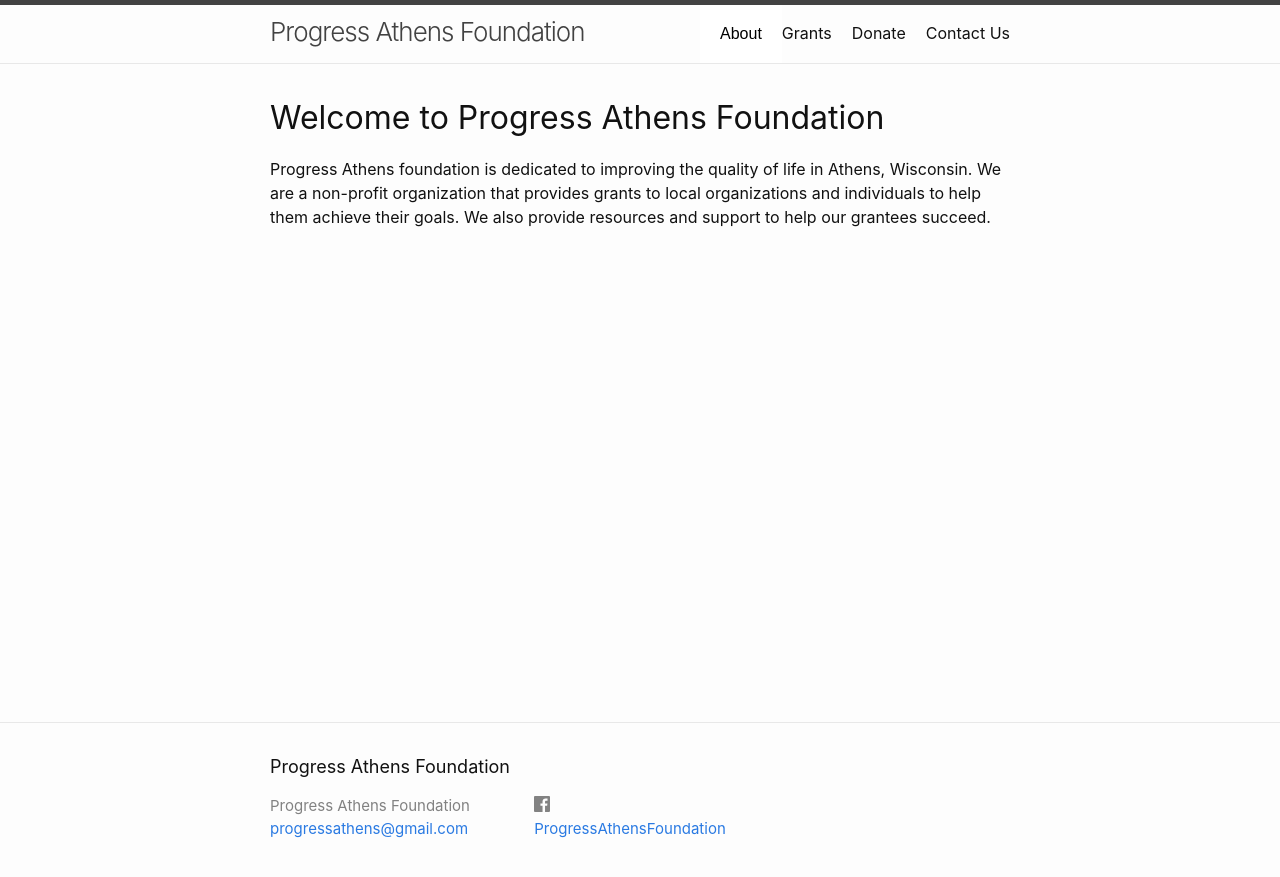
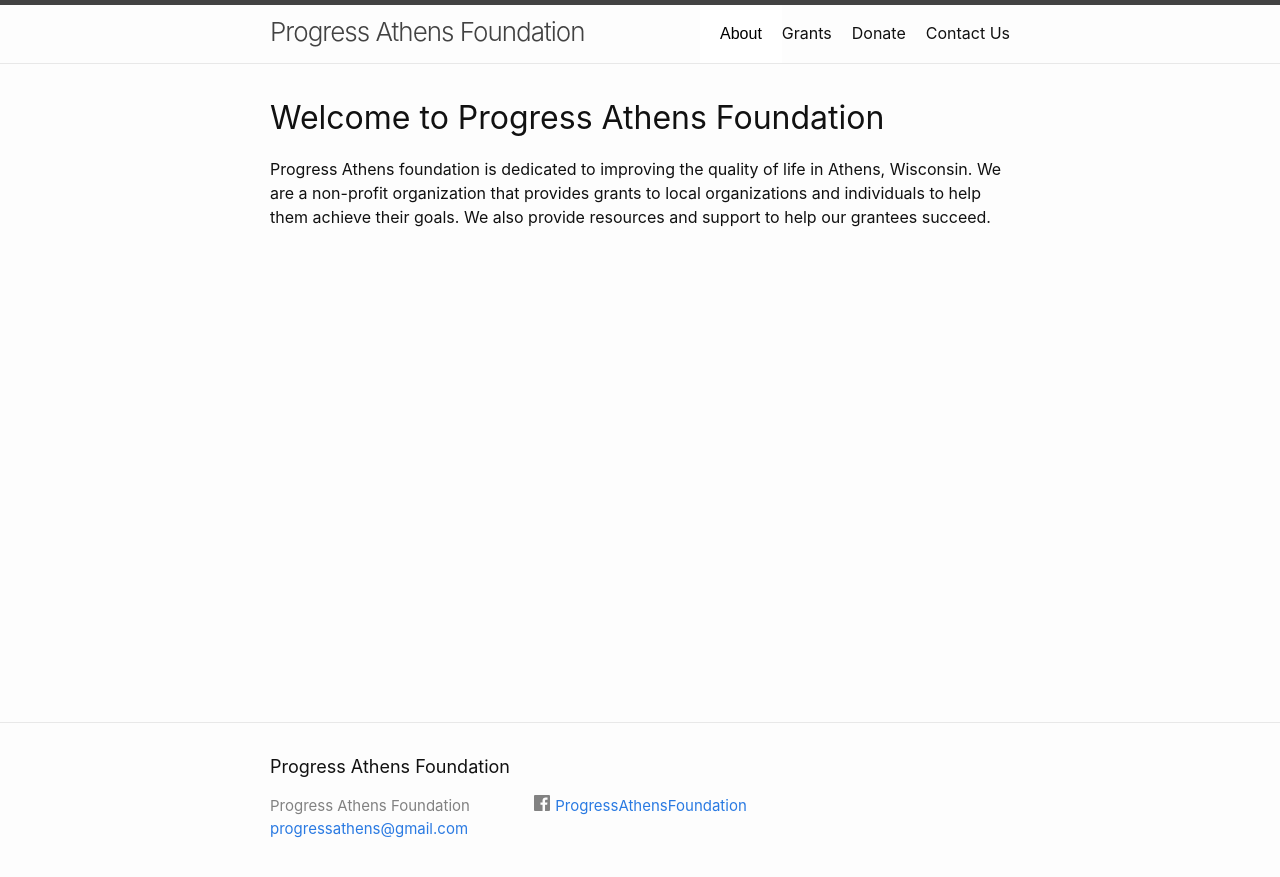
Before and after one commit to helle253/athens-foundation, a Jekyll site: the page built from index.md, in a window 1280 px wide. Shown: the top 877 px of the page. Built offline with Jekyll 4.4.1, drawn with Linux system fonts in a browser that asks for light colours.

Commit message:
fix fb icon disappearing

```diff
--- a/_includes/social.html
+++ b/_includes/social.html
@@ -33,9 +33,9 @@
 <ul class="social-media-list">
   {%- if site.facebook_username -%}
     <li>
-      <a href="https://www.facebook.com/{{ site.facebook_username }}">
+      <a href="https://www.facebook.com/{{ site.facebook_username }}" style="display: flex; flex-direction: row;">
         <svg class="svg-icon"><use xlink:href="{{ '/assets/social-icons.svg#facebook' | relative_url }}"></use></svg>
-        <span class="username">{{ site.facebook_username| escape }}</span>
+        <span class="username">{{ site.facebook_username | escape }}</span>
       </a>
     </li>
   {%- endif -%}
--- a/_sass/themes/_base.scss
+++ b/_sass/themes/_base.scss
@@ -243,6 +243,8 @@ pre {
  */
 
 .svg-icon {
+  min-height: 16px;
+  min-width: 16px;
   width: 16px;
   height: 16px;
   display: inline-block;
```
Lines whose indentation alone changed are shown as unchanged.
